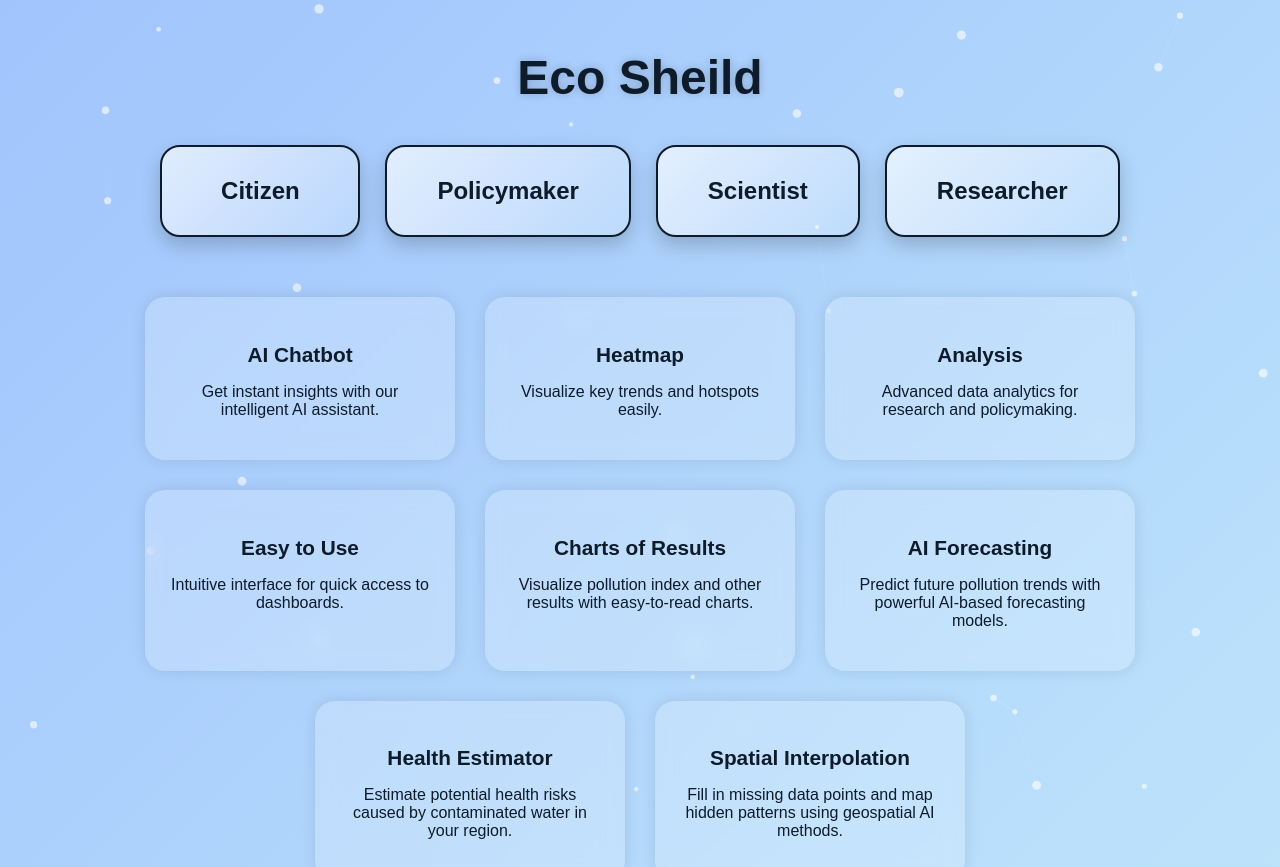
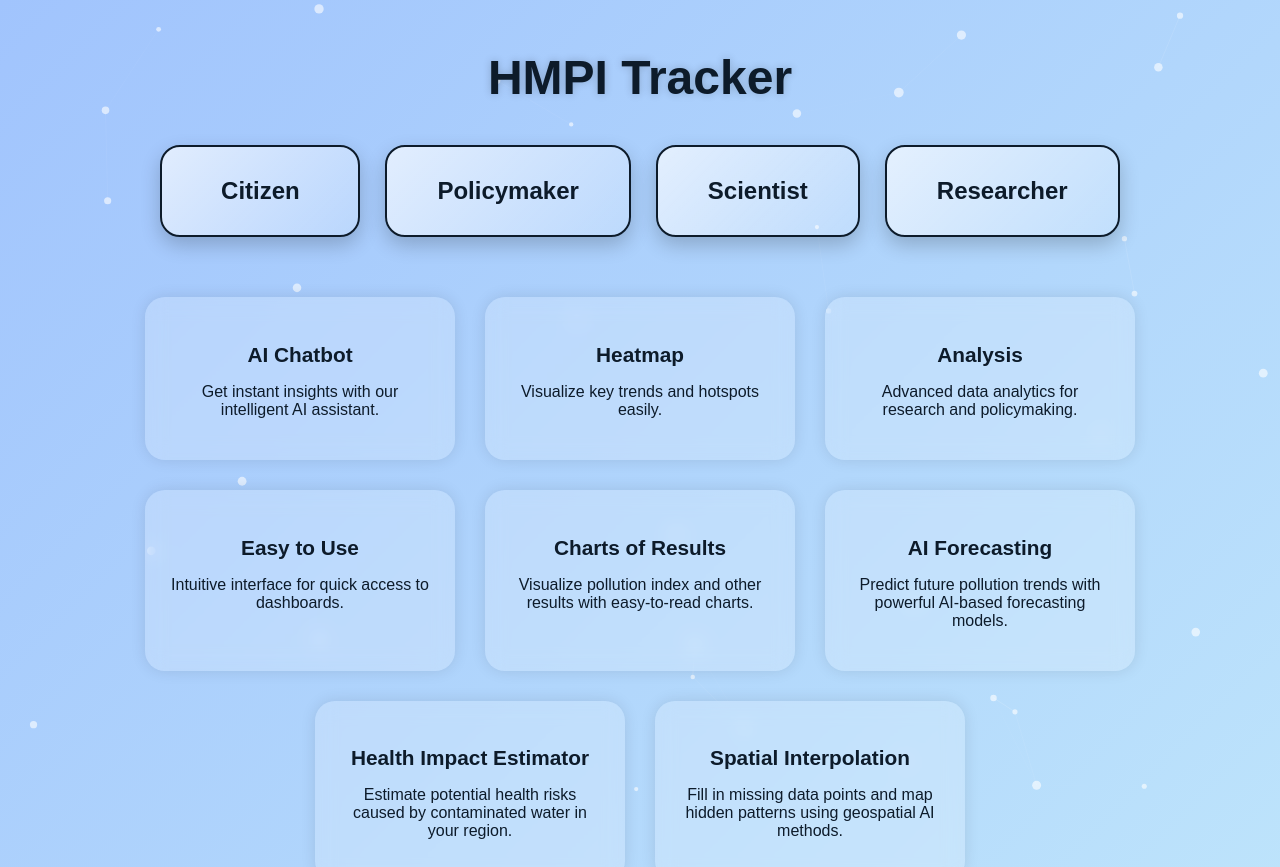
Before and after one commit to OG-Wizards/eco-shield, a React (Vite) app in the folder frontend/frontend/: page / in a window 1280 px wide. Shown: the top 867 px of the page. Built offline with nearby package versions, Linux system fonts and the light colour scheme.

Commit message:
Ready for Vercel deployment

```diff
--- a/frontend/frontend/src/pages/Home.jsx
+++ b/frontend/frontend/src/pages/Home.jsx
@@ -39,7 +39,7 @@ export default function Home() {
       description: "Predict future pollution trends with powerful AI-based forecasting models."
     },
     {
-      title: "Health Estimator",
+      title: "Health Impact Estimator",
       description: "Estimate potential health risks caused by contaminated water in your region."
     },
     {
@@ -155,7 +155,7 @@ export default function Home() {
           position: "relative",
         }}
       >
-        Eco Sheild
+        HMPI Tracker
       </h1>
 
       {/* Dashboard buttons */}
```
